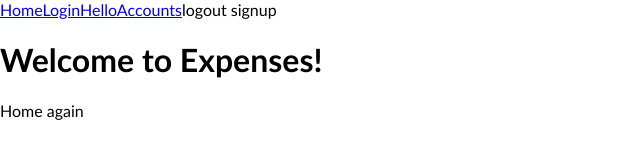
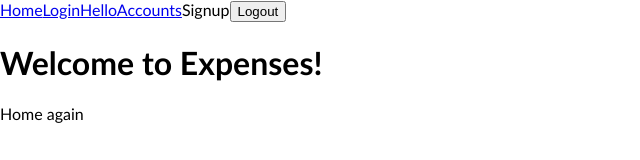
Before and after one commit to eballerini/finance-ui, a React (Create React App) app: page / in a window 1280 px wide. Shown: the top 160 px of the page, without its empty margins (0-640 px from the left). Built offline with nearby package versions, Linux system fonts and the light colour scheme.

Commit message:
add logout

```diff
--- a/src/App.js
+++ b/src/App.js
@@ -5,6 +5,7 @@ import {
   Route,
   Link,
 } from "react-router-dom";
+import { withRouter } from 'react-router';
 
 import AccountsAPI from './components/AccountsAPI';
 import Hello from './components/Hello';
@@ -16,7 +17,10 @@ import TransactionsAPI from './components/TransactionsAPI';
 
 import './App.css';
 
+import axiosInstance from './axiosApi';
+
 class App extends Component {
+
   constructor(props) {
     super(props);
     this.state = {
@@ -24,7 +28,25 @@ class App extends Component {
       logged_in: localStorage.getItem('token') ? true : false,
       username: ''
     };
+    this.handleLogout = this.handleLogout.bind(this);
   }
+
+  async handleLogout() {
+    try {
+        const response = await axiosInstance.post('/blacklist/', {
+            "refresh_token": localStorage.getItem("refresh_token")
+        });
+        localStorage.removeItem('access_token');
+        localStorage.removeItem('refresh_token');
+        axiosInstance.defaults.headers['Authorization'] = null;
+        console.log('successfully logged out');
+        this.props.history.push('/login');
+        return response;
+    }
+    catch (e) {
+        console.log(e);
+    }
+  };
 
   componentDidMount() {
     if (this.state.logged_in) {
@@ -135,7 +157,8 @@ class App extends Component {
                 <Link className={"nav-link"} to={"/login/"}>Login</Link>
                 <Link className={"nav-link"} to={"/hello/"}>Hello</Link>
                 <Link className={"nav-link"} to={"/accounts"}>Accounts</Link>
-                    logout signup
+                Signup
+                <button onClick={this.handleLogout}>Logout</button>
             </nav>
             <main>
                 <h1>Welcome to Expenses!</h1>
@@ -197,4 +220,4 @@ function Menu(props) {
   );
 }
 
-export default App;
+export default withRouter(App);
```
Lines whose indentation alone changed are shown as unchanged.
